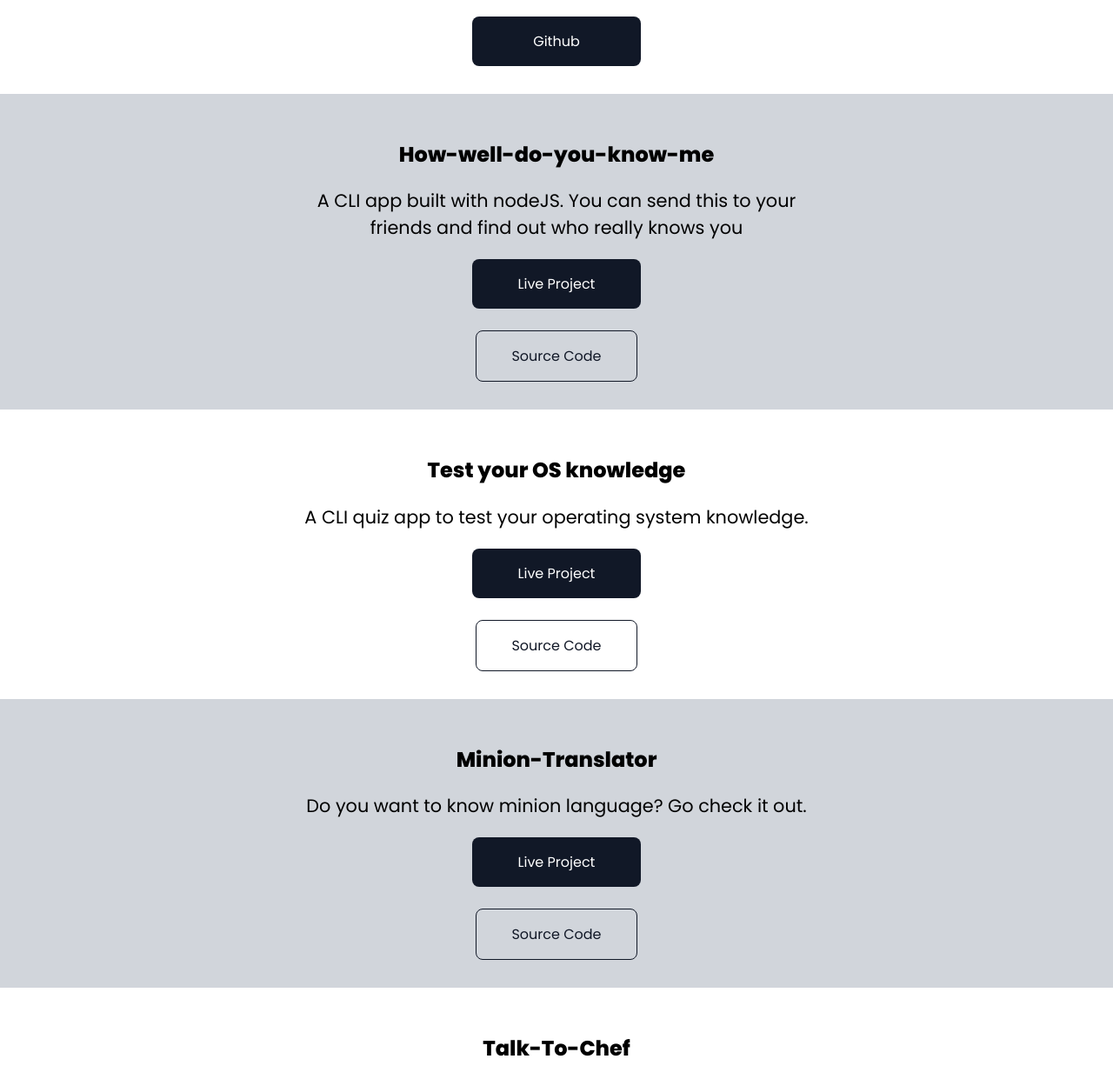
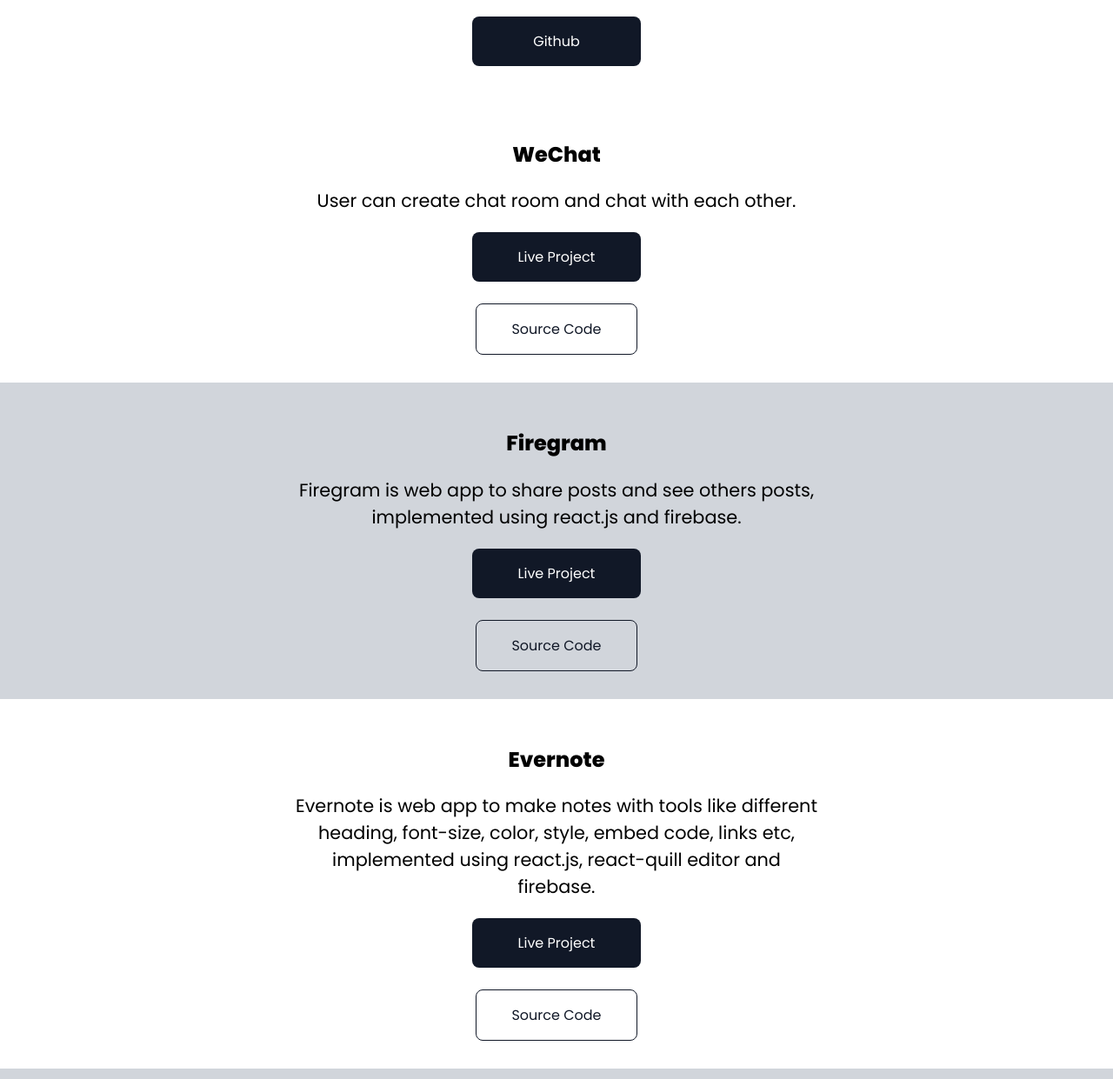
Before and after one commit to ankit-tailor/portfolio, a plain HTML site: page project.html in a window 1280 px wide. Shown: the part 407-1648 px from the top of the page at 87% size. Drawn offline with Linux system fonts and the light colour scheme.

Commit message:
add new project

```diff
--- a/project.html
+++ b/project.html
@@ -46,6 +46,70 @@
         >Github</a
       >
     </header>
+    <section class="section">
+      <div class="mid-sec container container-center">
+        <h2>WeChat</h2>
+        <p>User can create chat room and chat with each other.</p>
+        <a
+          class="links primary-link"
+          href="https://we-chat-bcc9f.firebaseapp.com"
+          target="_blank"
+          >Live Project</a
+        >
+        <br />
+        <a
+          class="links secondary-link"
+          href="https://github.com/ankit-tailor/we-chat"
+          target="_blank"
+          >Source Code</a
+        >
+      </div>
+    </section>
+    <section class="section ow">
+      <div class="mid-sec container container-center">
+        <h2>Firegram</h2>
+        <p>
+          Firegram is web app to share posts and see others posts, implemented
+          using react.js and firebase.
+        </p>
+        <a
+          class="links primary-link"
+          href="https://firegram-at.netlify.app"
+          target="_blank"
+          >Live Project</a
+        >
+        <br />
+        <a
+          class="links secondary-link"
+          href="https://github.com/ankit-tailor/firegram"
+          target="_blank"
+          >Source Code</a
+        >
+      </div>
+    </section>
+    <section class="section">
+      <div class="mid-sec container container-center">
+        <h2>Evernote</h2>
+        <p>
+          Evernote is web app to make notes with tools like different heading,
+          font-size, color, style, embed code, links etc, implemented using
+          react.js, react-quill editor and firebase.
+        </p>
+        <a
+          class="links primary-link"
+          href="https://ever-note-fb11e.web.app"
+          target="_blank"
+          >Live Project</a
+        >
+        <br />
+        <a
+          class="links secondary-link"
+          href="https://github.com/ankit-tailor/ever-note"
+          target="_blank"
+          >Source Code</a
+        >
+      </div>
+    </section>
     <section class="section ow">
       <div class="mid-sec container container-center">
         <h2>How-well-do-you-know-me</h2>
```
